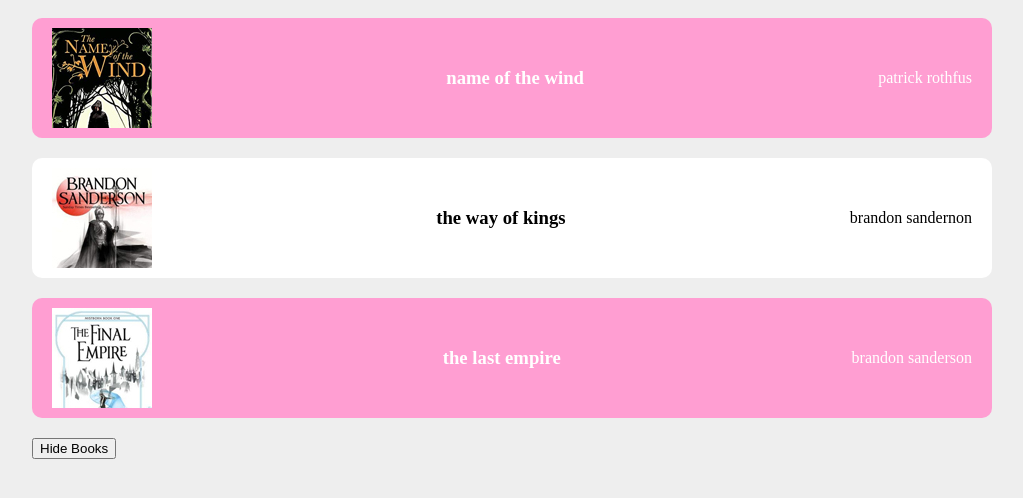
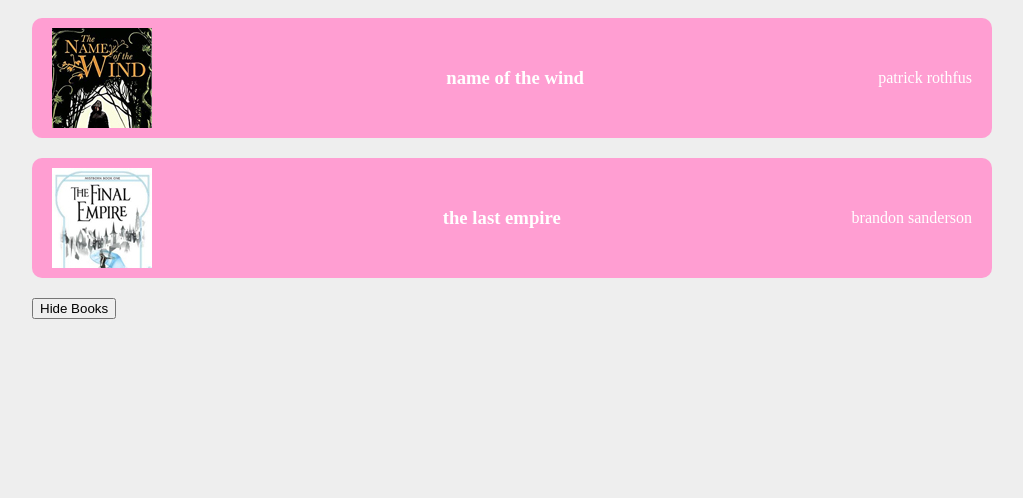
Before and after one commit to kterrago18/vue-firebase, a plain HTML site: page index.html in a window 1280 px wide. Shown: the part 118-616 px from the top of the page, without its empty margins (128-1151 px from the left). Drawn offline with nearby package versions, Linux system fonts and the light colour scheme.

Commit message:
Computed Properties

```diff
--- a/app.js
+++ b/app.js
@@ -17,6 +17,11 @@ const app = Vue.createApp({
         toggleFav(book){
             book.isFav = !book.isFav
         }
+    },
+    computed: {
+        filteredBooks() {
+            return this.books.filter((book) => book.isFav)
+        }
     }
 })
 
--- a/index.html
+++ b/index.html
@@ -45,7 +45,7 @@
 
         <div v-if="showBooks">
             <ul>
-                <li v-for="book in books" :class="{ fav: book.isFav }" @click="toggleFav(book)">
+                <li v-for="book in filteredBooks" :class="{ fav: book.isFav }" @click="toggleFav(book)">
                     <img :src="book.img" :alt="book.title">
                     <h3>{{ book.title }}</h3>
                     <p>{{ book.author }}</p>
```
